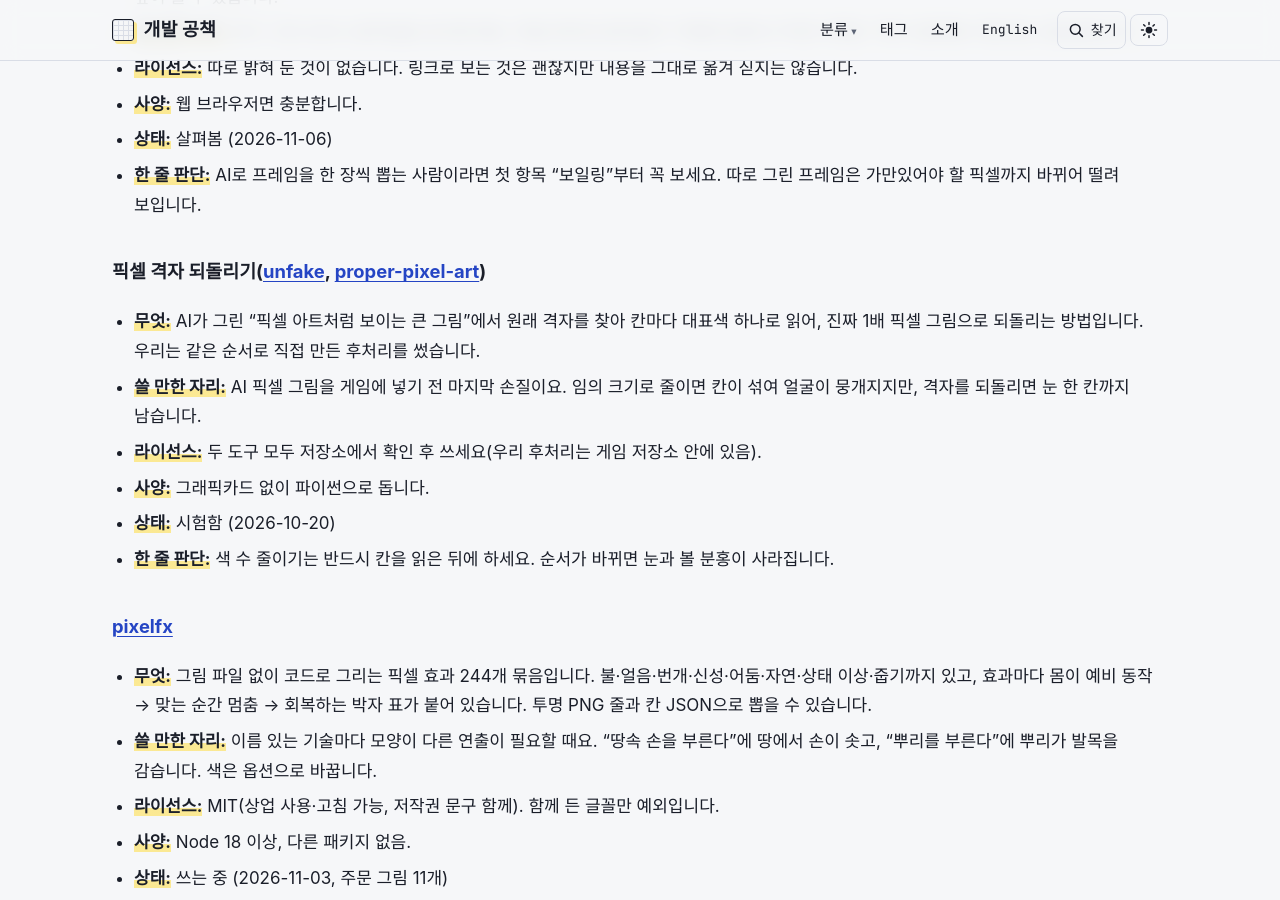
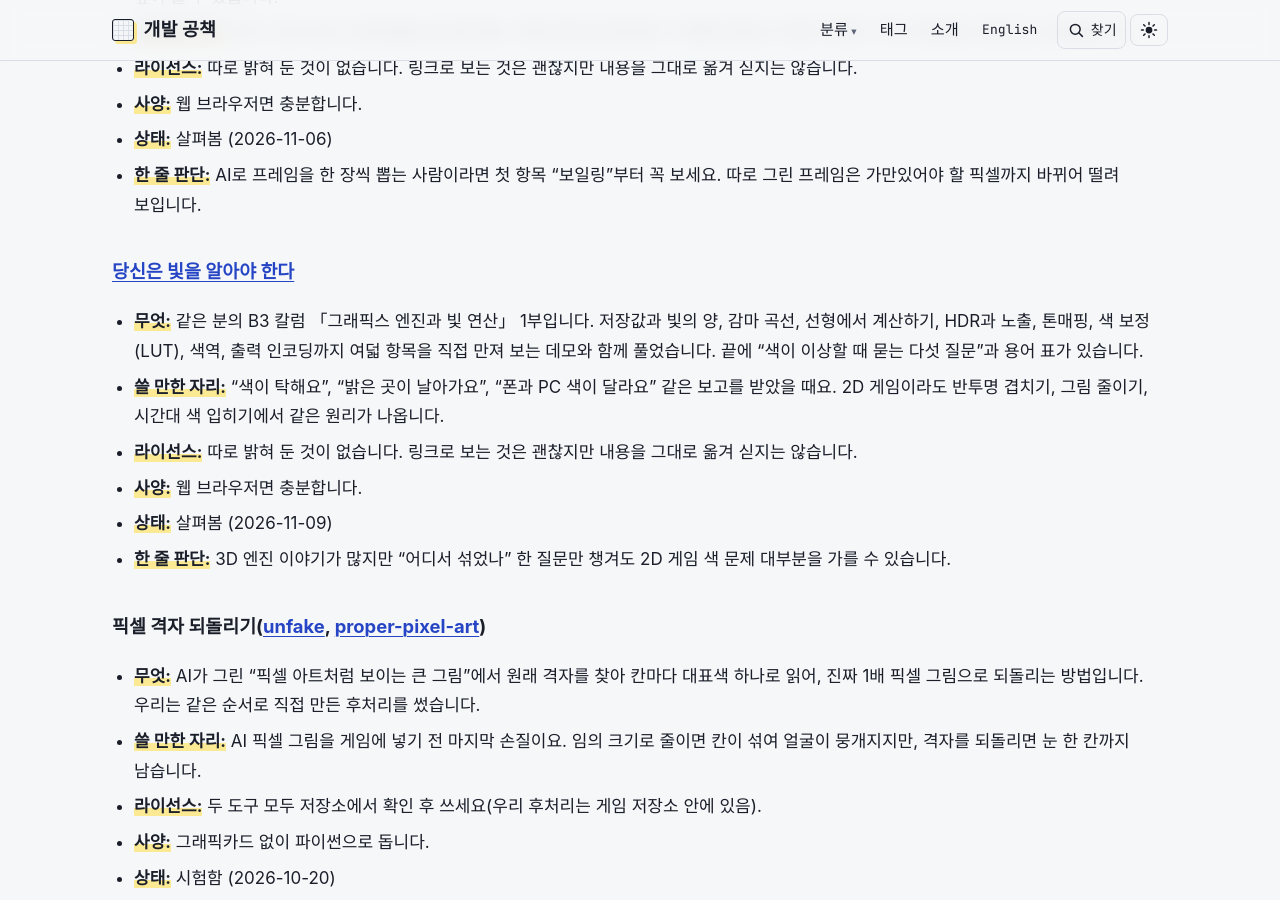
Before and after one commit to wh209302/wh209302.github.io, a Jekyll site: the page built from shelf.md, in a window 1280 px wide and 900 px high, scrolled down 9916 px. Built offline with Jekyll 4.4.1, drawn with Linux system fonts in a browser that asks for light colours; some web fonts are replaced.

Commit message:
참고 자료·기술 서랍: B3 「당신은 빛을 알아야 한다」 추가
Co-Authored-By: Claude Opus 5.5 <noreply@anthropic.com>
Claude-Session: https://claude.ai/code/session_01LdZGhSgbVBu5vdKj6XraHe

```diff
--- a/shelf.md
+++ b/shelf.md
@@ -233,6 +233,15 @@ AI와 일하다 보면 "오, 이거 대박인데?" 싶은 기술이 하루에도
 - **상태:** 살펴봄 (2026-11-06)
 - **한 줄 판단:** AI로 프레임을 한 장씩 뽑는 사람이라면 첫 항목 "보일링"부터 꼭 보세요. 따로 그린 프레임은 가만있어야 할 픽셀까지 바뀌어 떨려 보입니다.
 
+### [당신은 빛을 알아야 한다](https://tuiella.github.io/b3/light/)
+
+- **무엇:** 같은 분의 B3 칼럼 「그래픽스 엔진과 빛 연산」 1부입니다. 저장값과 빛의 양, 감마 곡선, 선형에서 계산하기, HDR과 노출, 톤매핑, 색 보정(LUT), 색역, 출력 인코딩까지 여덟 항목을 직접 만져 보는 데모와 함께 풀었습니다. 끝에 "색이 이상할 때 묻는 다섯 질문"과 용어 표가 있습니다.
+- **쓸 만한 자리:** "색이 탁해요", "밝은 곳이 날아가요", "폰과 PC 색이 달라요" 같은 보고를 받았을 때요. 2D 게임이라도 반투명 겹치기, 그림 줄이기, 시간대 색 입히기에서 같은 원리가 나옵니다.
+- **라이선스:** 따로 밝혀 둔 것이 없습니다. 링크로 보는 것은 괜찮지만 내용을 그대로 옮겨 싣지는 않습니다.
+- **사양:** 웹 브라우저면 충분합니다.
+- **상태:** 살펴봄 (2026-11-09)
+- **한 줄 판단:** 3D 엔진 이야기가 많지만 "어디서 섞었나" 한 질문만 챙겨도 2D 게임 색 문제 대부분을 가를 수 있습니다.
+
 ### 픽셀 격자 되돌리기([unfake](https://pypi.org/project/unfake/), [proper-pixel-art](https://github.com/KennethJAllen/proper-pixel-art))
 
 - **무엇:** AI가 그린 "픽셀 아트처럼 보이는 큰 그림"에서 원래 격자를 찾아 칸마다 대표색 하나로 읽어, 진짜 1배 픽셀 그림으로 되돌리는 방법입니다. 우리는 같은 순서로 직접 만든 후처리를 썼습니다.
```
Also changed, not shown: _posts/2026-10-27-reference-sites.md (+2 -0 lines), en/_posts/2026-10-27-reference-sites.md (+2 -0 lines), en/shelf.md (+9 -0 lines).
